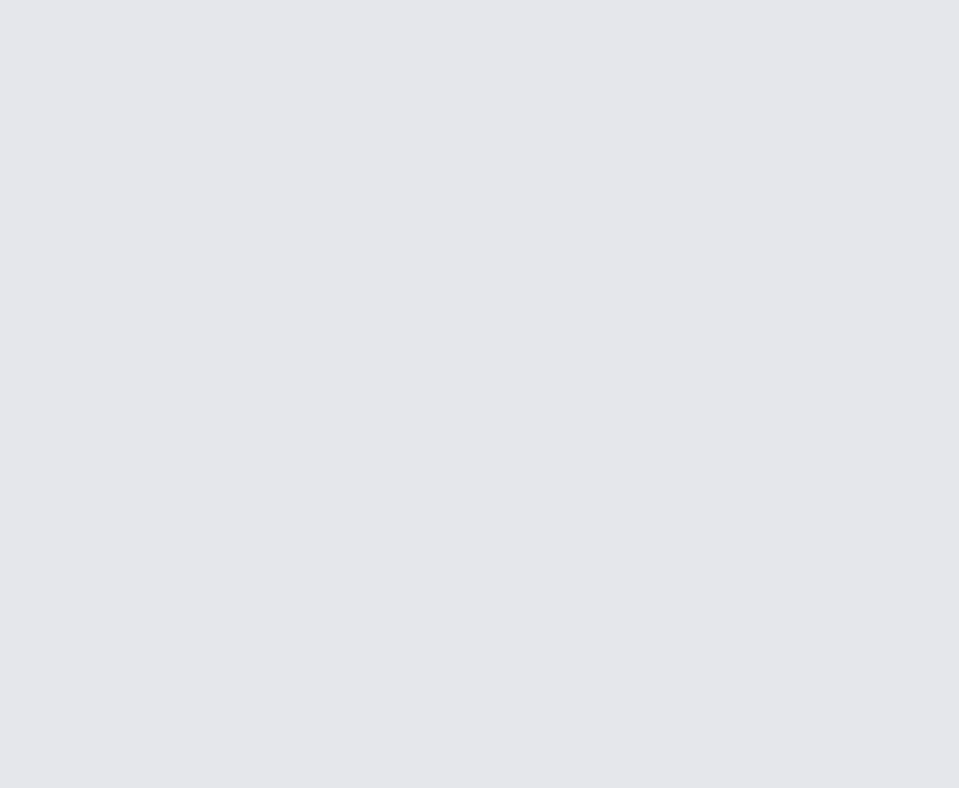
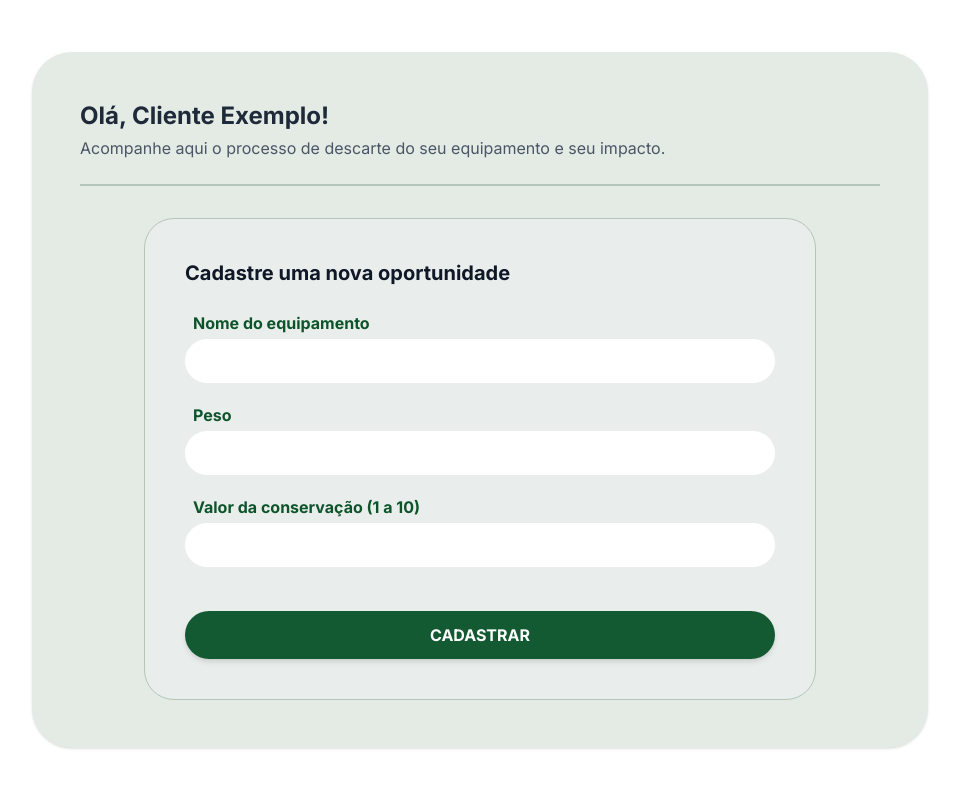
Before and after one commit to ON-ToMany/Sistema-de-CRM-Front, a React (Vite) app: page / in a window 1280 px wide. Before the commit this address had no page. Shown: the top 788 px of the page, without its empty margins (160-1119 px from the left). Built offline with nearby package versions, Linux system fonts and the light colour scheme.

Commit message:
cadastro oportunidade feita

```diff
--- a/src/App.tsx
+++ b/src/App.tsx
@@ -3,19 +3,24 @@ import Quemsomos from "./pages/quemsomos/Quemsomos";
 import { AuthProvider } from "./contexts/AuthContext";
 import LoginUsuario from "./pages/Login/Login";
 import CadastrarUsuario from "./pages/cadastrar/CadastrarUsuario";
+import CardOportunidade from "./components/oportunidade/CardOportunidade";
+
+import { ToastContainer } from 'react-toastify';
 
 
 
 function App() {
   return (
-    <AuthProvider>
+
+ <AuthProvider>
+     <ToastContainer/>
       <BrowserRouter>
         <div className="flex flex-col min-h-screen">
           <Routes>
            {/* <Route path="/" element={<Home />} /> */}
             <Route path="/Login" element={<LoginUsuario />}/>
-            <Route path="/Cadastro" element={<CadastrarUsuario/>}  />
-
+            <Route path="/cadatrar" element={<CadastrarUsuario/>}  />
+               <Route path="/" element={<CardOportunidade/>} />
             <Route path="/Quem-Somos" element={<Quemsomos />} />
 
           </Routes>
--- /dev/null
+++ b/src/components/oportunidade/CardOportunidade.tsx
@@ -0,0 +1,109 @@
+import React, { useContext, useState, type ChangeEvent, type FormEvent } from 'react'
+import type { Oportunidade } from '../../models/Oportunidade'
+import { ClipLoader } from 'react-spinners'
+import { cadastrar } from '../../services/Service'
+import { AuthContext } from '../../contexts/AuthContext'
+import { ToastAlerta } from '../../utils/ToastAlerta'
+
+export default function CardOportunidade() {
+  const [isloading, setIsloading] = useState<boolean>(false)
+  const [oportunidade, setOportunidade] = useState<Oportunidade>({} as Oportunidade)
+  const { usuario, handleLogout } = useContext(AuthContext)
+
+  const atualizarEstado = (e: ChangeEvent<HTMLInputElement>) => {
+    setOportunidade({ ...oportunidade, [e.target.name]: e.target.value })
+  }
+
+  async function cadastrarOportunidade(e: FormEvent<HTMLFormElement>) {
+    e.preventDefault()
+
+
+    try {
+      setIsloading(true)
+      await cadastrar("oportunidades/cadastrar", oportunidade, setOportunidade, {
+        headers: usuario.token
+      })
+      ToastAlerta("Oportunidade cadastrada com sucesso!", "success")
+    } catch (error: any) {
+      if (error.toString().includes('401')) {
+        handleLogout()
+        ToastAlerta("Usuário deve estar logado", "erro")
+      } else {
+        ToastAlerta("Erro ao cadastrar oportunidade", "erro")
+      }
+    } finally {
+      setIsloading(false)
+    }
+  }
+
+  return (
+
+    <div className='flex justify-center items-center w-full min-h-screen bg-white p-4'>
+
+
+      <div className='bg-[#E4EBE5] w-full max-w-4xl rounded-[40px] p-8 md:p-12 shadow-sm'>
+
+
+        <h1 className='text-2xl font-bold text-gray-800'>Olá, Cliente Exemplo!</h1>
+        <p className='text-gray-600 mt-1 mb-6'>Acompanhe aqui o processo de descarte do seu equipamento e seu impacto.</p>
+        <hr className='border-t-2 border-[#B3C6B9] mb-8' />
+
+
+        <div className='bg-[#EFEFF180] rounded-[30px] p-8 md:p-10 border border-[#B3C6B9] w-full max-w-2xl mx-auto'>
+
+          <h2 className='text-xl font-bold text-gray-900 mb-6'>Cadastre uma nova oportunidade</h2>
+
+          <form onSubmit={cadastrarOportunidade} className='flex flex-col gap-5'>
+
+            <div className="flex flex-col">
+              <label htmlFor="equipamento" className='text-[#0D542B] font-bold mb-1 ml-2'>Nome do equipamento</label>
+              <input
+                type="text"
+                name="equipamento"
+                value={oportunidade.equipamento || ''}
+                className='bg-white w-full h-11 rounded-full px-5 outline-none focus:ring-2 focus:ring-[#0D542B]'
+                onChange={atualizarEstado}
+                required
+              />
+            </div>
+
+
+            <div className="flex flex-col">
+              <label htmlFor="peso" className='text-[#0D542B] font-bold mb-1 ml-2'>Peso</label>
+              <input
+                type="text"
+                name="peso"
+                value={oportunidade.peso || ''}
+                className='bg-white w-full h-11 rounded-full px-5 outline-none focus:ring-2 focus:ring-[#0D542B]'
+                onChange={atualizarEstado}
+                required
+              />
+            </div>
+
+            <div className="flex flex-col">
+              <label htmlFor="valorConservacao" className='text-[#0D542B] font-bold mb-1 ml-2'>Valor da conservação (1 a 10)</label>
+              <input
+                type="text"
+                name="valorConservacao"
+                value={oportunidade.valorConservacao || ''}
+                className='bg-white w-full h-11 rounded-full px-5 outline-none focus:ring-2 focus:ring-[#0D542B]'
+                onChange={atualizarEstado}
+                required
+              />
+            </div>
+
+
+            <button
+              type="submit"
+              className='w-full mt-6 cursor-pointer bg-[#135A33] text-white font-bold py-3 rounded-full hover:bg-[#0a3d20] transition-colors flex justify-center items-center shadow-md'
+              disabled={isloading}
+            >
+              {isloading ? <ClipLoader size={24} color="#ffffff" /> : 'CADASTRAR'}
+            </button>
+
+          </form>
+        </div>
+      </div>
+    </div>
+  )
+}
--- /dev/null
+++ b/src/models/Oportunidade.ts
@@ -0,0 +1,8 @@
+export interface Oportunidade{
+id:number;
+equipamento:string;
+peso:number;
+valorConservacao:number;
+
+
+}
```
